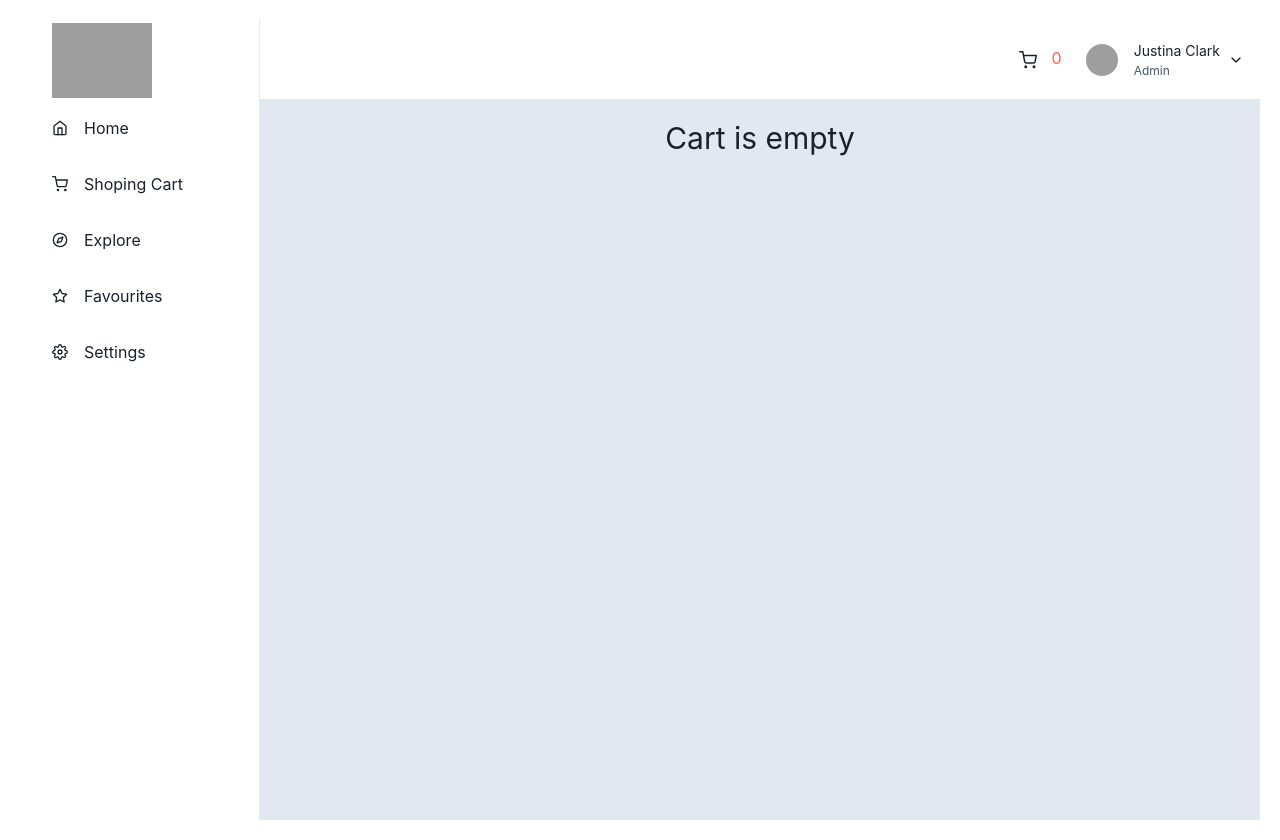
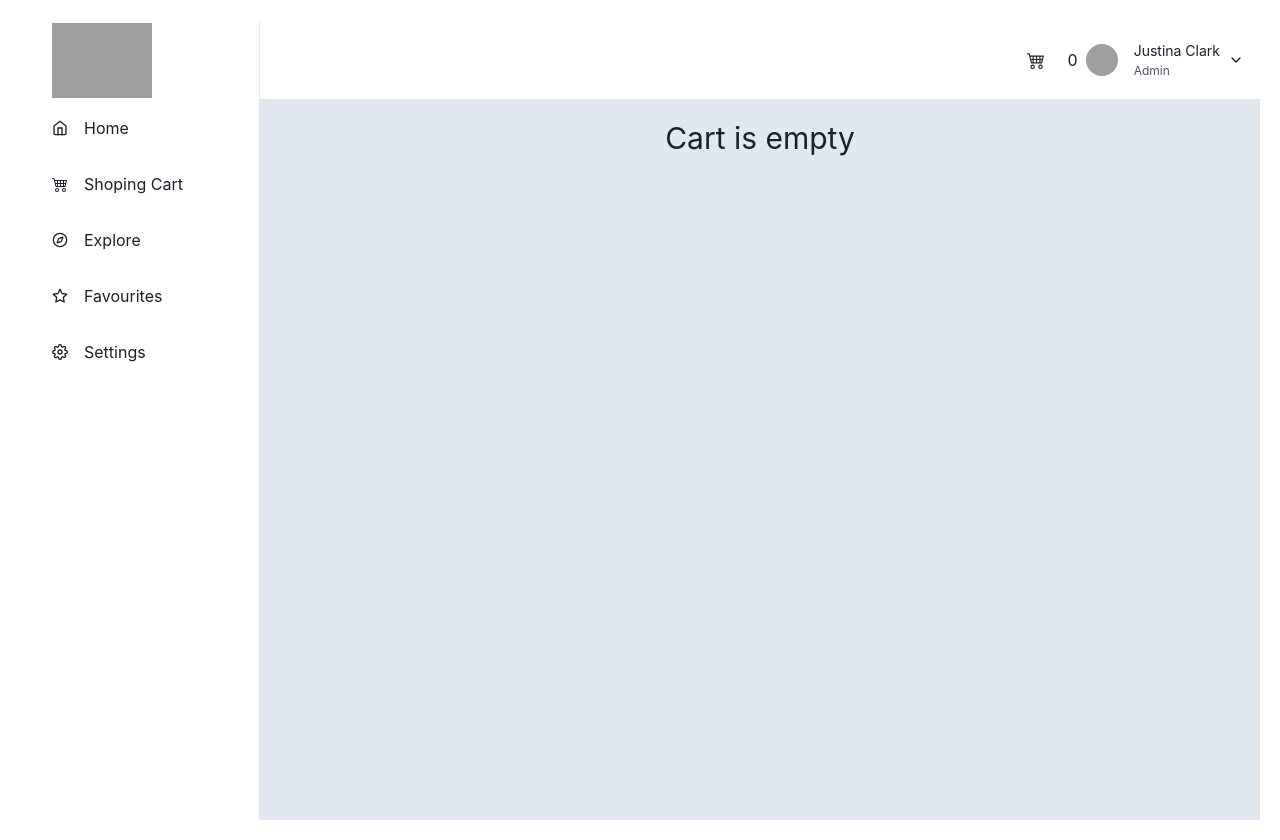
Before and after one commit to 6Neel9/Clone-Fashion, a React (Create React App) app: page /cart in a window 1280 px wide. Built offline with nearby package versions, Linux system fonts and the light colour scheme; grey boxes are pictures that could not be loaded.

Commit message:
Update SidebarWithHeader.tsx

```diff
--- a/src/pages/SidebarWithHeader.tsx
+++ b/src/pages/SidebarWithHeader.tsx
@@ -32,8 +32,8 @@ import {
   FiSettings,
   FiMenu,
   FiChevronDown,
-  FiShoppingCart,
 } from "react-icons/fi";
+import {BsCart4} from 'react-icons/bs'
 import { IconType } from "react-icons";
 import { ReactText } from "react";
 
@@ -43,11 +43,11 @@ interface LinkItemProps {
   icon: IconType;
 }
 const LinkItems: Array<LinkItemProps> = [
-  { name: "Home", icon: FiHome , nav:'/' },
-  { name: "Shoping Cart", icon: FiShoppingCart ,nav:'/cart' },
-  { name: "Explore", icon: FiCompass ,nav:'/' },
-  { name: "Favourites", icon: FiStar ,nav:'/'},
-  { name: "Settings", icon: FiSettings,nav:'/' },
+  { name: "Home", icon: FiHome, nav: "/" },
+  { name: "Shoping Cart", icon: BsCart4, nav: "/cart" },
+  { name: "Explore", icon: FiCompass, nav: "/" },
+  { name: "Favourites", icon: FiStar, nav: "/" },
+  { name: "Settings", icon: FiSettings, nav: "/" },
 ];
 
 interface SidebarProps extends BoxProps {
@@ -67,12 +67,11 @@ function SidebarWithHeader({ children }: { children: ReactNode }) {
   const { isOpen, onOpen, onClose } = useDisclosure();
   const navigate = useNavigate();
   const CartClick = () => {
-    navigate("/cart",{ replace: true });
+    navigate("/cart", { replace: true });
   };
   const HomeClick = () => {
-    navigate("/",{ replace: true });
+    navigate("/", { replace: true });
   };
-
 
   const SidebarContent = ({ onClose, ...rest }: SidebarProps) => {
     return (
@@ -102,7 +101,11 @@ function SidebarWithHeader({ children }: { children: ReactNode }) {
           />
         </Flex>
         {LinkItems.map((link) => (
-          <NavItem key={link.name} icon={link.icon} onClick={()=>navigate(link.nav)}>
+          <NavItem
+            key={link.name}
+            icon={link.icon}
+            onClick={() => navigate(link.nav)}
+          >
             {link.name}
           </NavItem>
         ))}
@@ -182,18 +185,15 @@ function SidebarWithHeader({ children }: { children: ReactNode }) {
           />
         </Text>
 
-        <HStack spacing={{ base: "0", md: "6" }}>
-          <Text color="tomato" >
-            {" "}
-            <IconButton
+        <HStack spacing={{ base: "0", md: "2" }}>
+          <IconButton
               size="lg"
               variant="ghost"
               aria-label="open menu"
-              icon={<FiShoppingCart />}
+              icon={<BsCart4 />}
               onClick={CartClick}
             />
-            {items.length}
-          </Text>
+          <Text className="cartCounter" >{items.length}</Text>
           <Flex alignItems={"center"}>
             <Menu>
               <MenuButton
```
